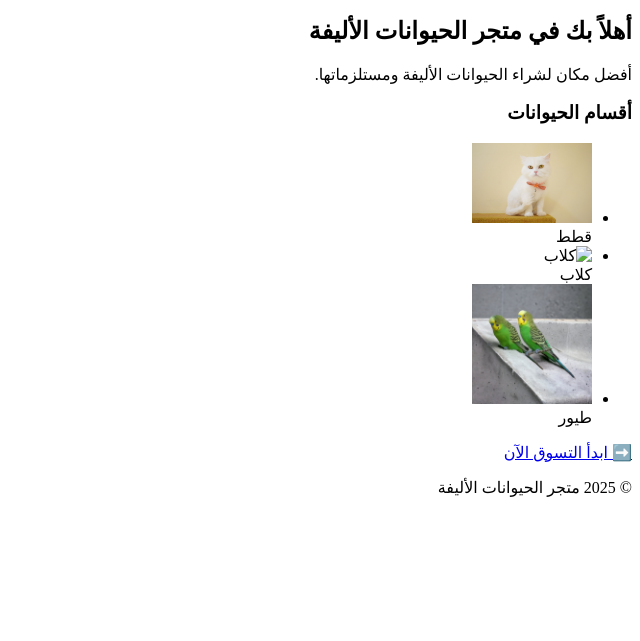
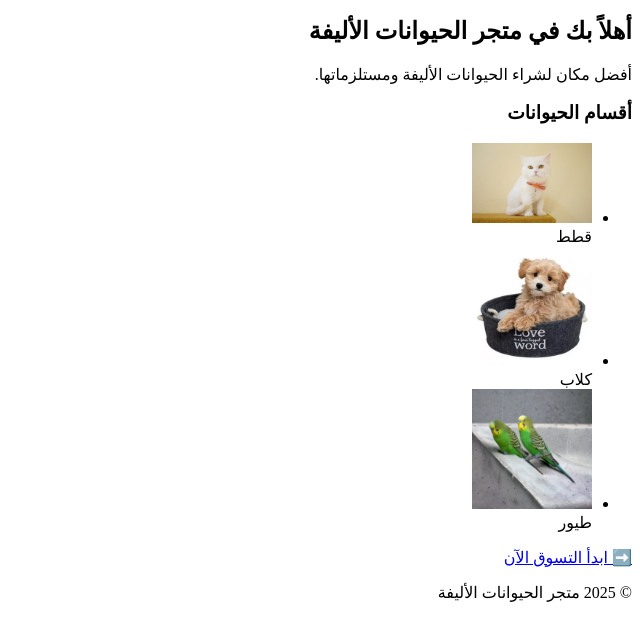
Before and after one commit to zoba20/pro, a plain HTML site: page index.html in a window 1280 px wide. Shown: the part 103-744 px from the top of the page, without its empty margins (640-1280 px from the left). Drawn offline with Linux system fonts and the light colour scheme.

Commit message:
Update index.html

```diff
--- a/index.html
+++ b/index.html
@@ -31,7 +31,7 @@
   </li>
 
   <li>
-    <img src="images/dog1.jpg" alt="كلاب" width="120"><br>
+    <img src="images/dog1.webp" alt="كلاب" width="120"><br>
     كلاب
   </li>
 
```
